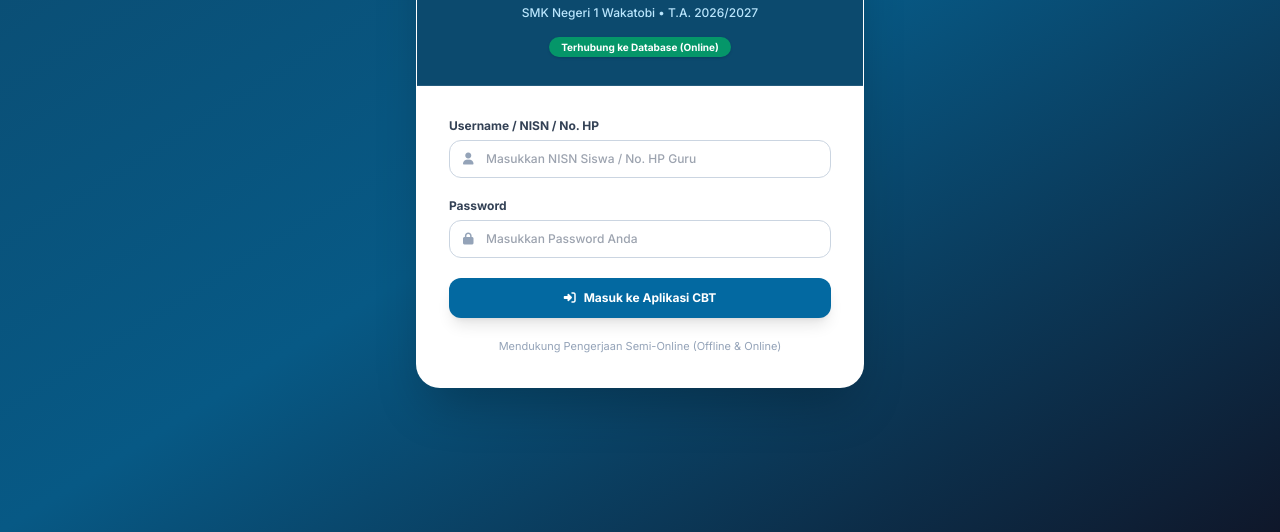
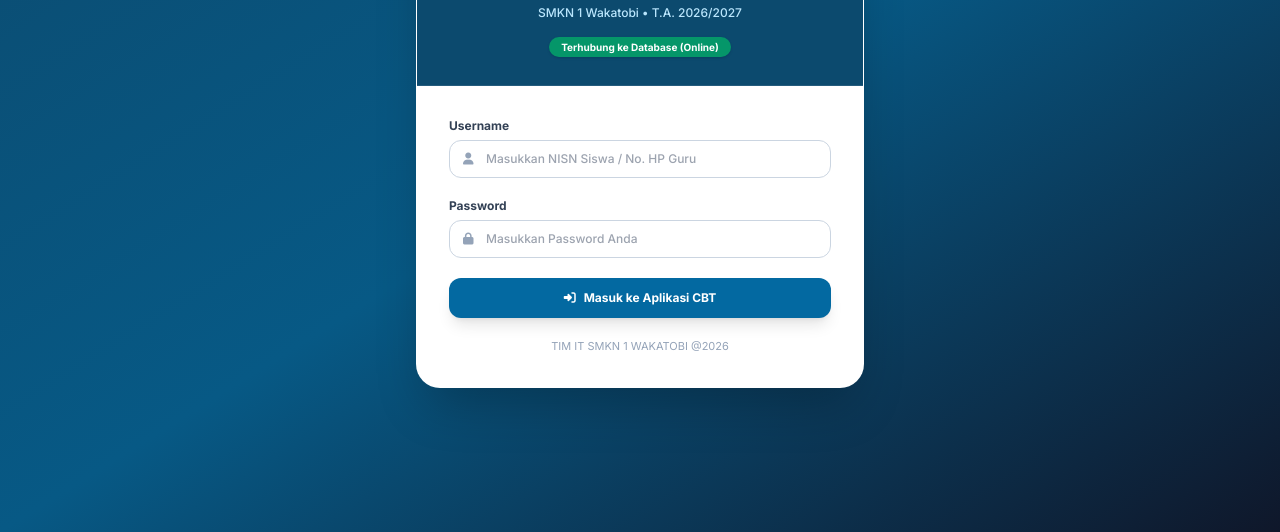
Before and after one commit to edumarketid/exam, a plain HTML site: page index.html in a window 1280 px wide. Shown: the part 268-800 px from the top of the page. Drawn offline with nearby package versions, Linux system fonts and the light colour scheme.

Commit message:
Update index.html

```diff
--- a/index.html
+++ b/index.html
@@ -58,7 +58,7 @@
           <i class="fa-solid fa-graduation-cap"></i>
         </div>
         <h1 class="text-lg font-extrabold tracking-tight">CBT PENILAIAN SUMATIF</h1>
-        <p class="text-xs text-ocean-200 font-medium">SMK Negeri 1 Wakatobi &bull; T.A. 2026/2027</p>
+        <p class="text-xs text-ocean-200 font-medium">SMKN 1 Wakatobi &bull; T.A. 2026/2027</p>
         <div class="pt-1">
           <span id="db-status-badge" class="px-3 py-1 text-[10px] rounded-full bg-slate-700 text-slate-200 font-bold shadow">
             Memeriksa Koneksi...
@@ -68,7 +68,7 @@
 
       <form onsubmit="AuthModule.login(event)" class="p-6 sm:p-8 space-y-5">
         <div>
-          <label class="block text-xs font-bold text-slate-700 mb-1.5">Username / NISN / No. HP</label>
+          <label class="block text-xs font-bold text-slate-700 mb-1.5">Username</label>
           <div class="relative">
             <span class="absolute inset-y-0 left-0 pl-3.5 flex items-center text-slate-400">
               <i class="fa-solid fa-user text-xs"></i>
@@ -98,7 +98,7 @@
         </button>
 
         <p class="text-[11px] text-center text-slate-400">
-          Mendukung Pengerjaan Semi-Online (Offline &amp; Online)
+          TIM IT SMKN 1 WAKATOBI @2026
         </p>
       </form>
     </div>
```
